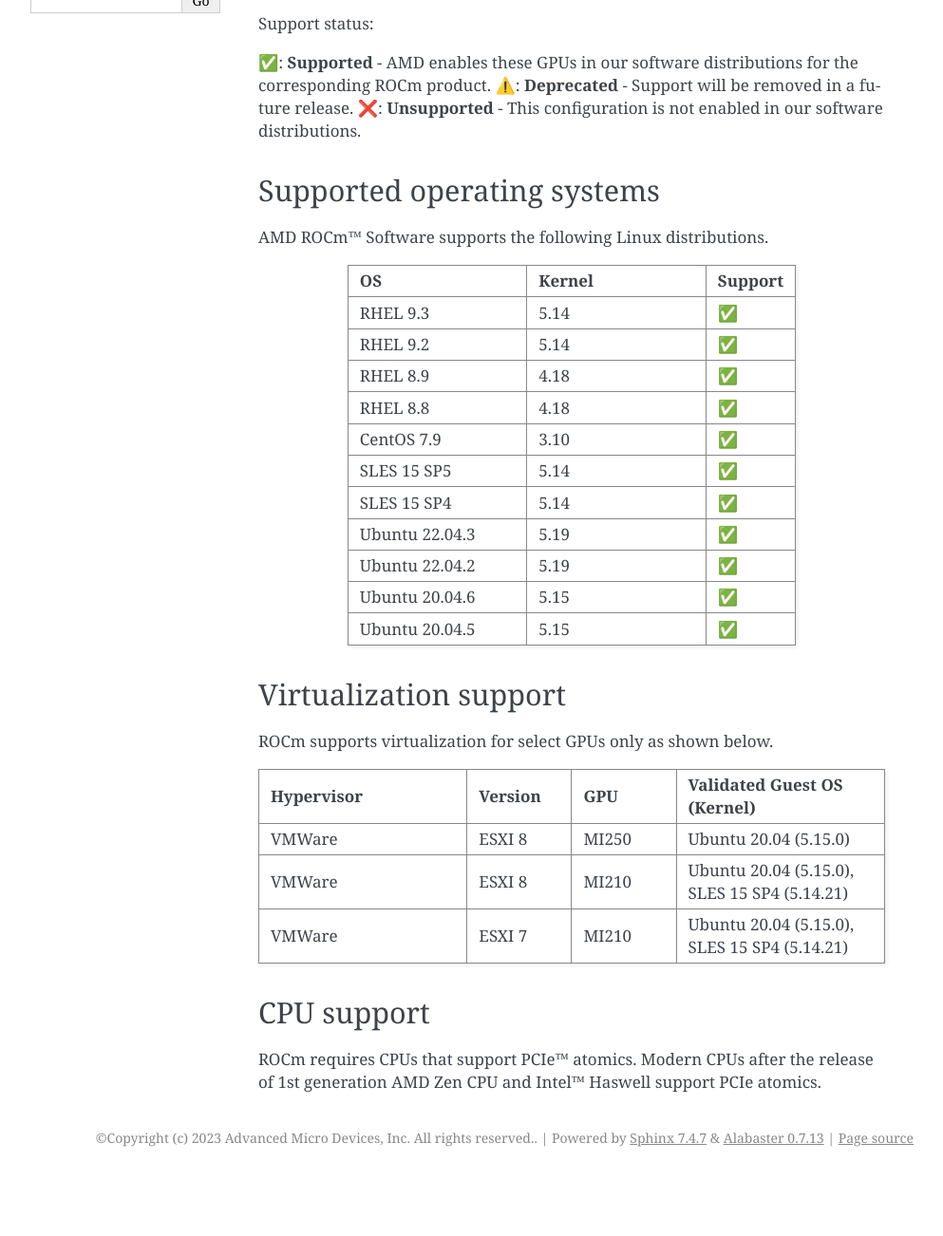
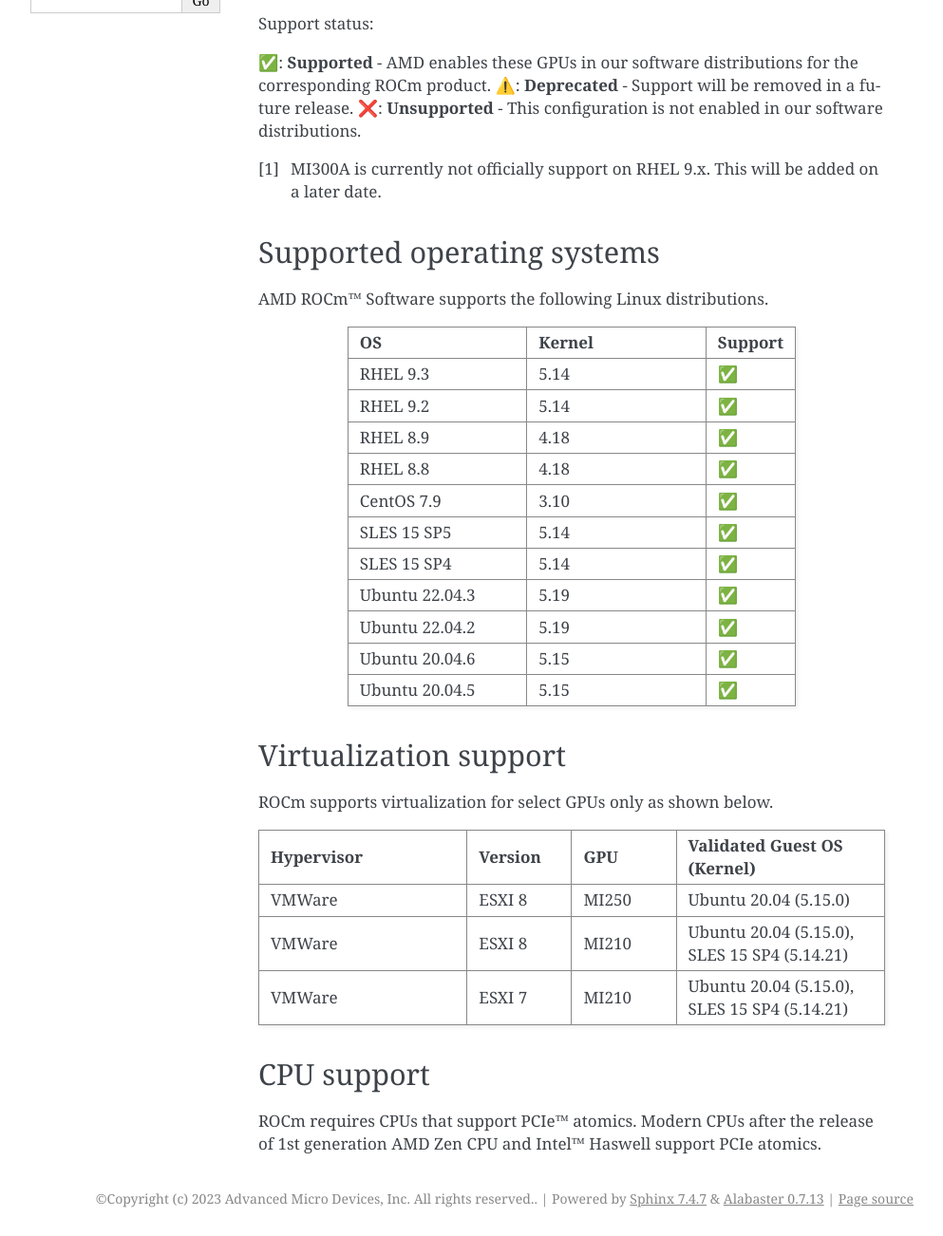
Before and after one commit to ROCm/rocm-install-on-linux, a Sphinx documentation site: the page built from docs/reference/system-requirements.rst, in a window 1280 px wide, cut to the strip 367-1669 px from the top of the page. Shown: the whole strip at 95% size, without its empty margins (148-1141 px from the left). Built offline with Sphinx 7.4.7, drawn with Linux system fonts in a browser that asks for light colours; before the commit the page ends 1605 px from its top, so only the background shows below that.

Commit message:
docs(system-requirements.rst): add a note that mi300a is not officially supported on rhel9

```diff
--- a/docs/reference/system-requirements.rst
+++ b/docs/reference/system-requirements.rst
@@ -31,7 +31,7 @@
             * - AMD Instinct™ MI300A
               - CDNA3
               - gfx940
-              - ✅
+              - ✅ [#]_
 
             * - AMD Instinct™ MI250X
               - CDNA2
@@ -113,6 +113,10 @@
 ✅: **Supported** - AMD enables these GPUs in our software distributions for the corresponding ROCm product.
 ⚠️: **Deprecated** - Support will be removed in a future release.
 ❌: **Unsupported** - This configuration is not enabled in our software distributions.
+
+.. [#]
+    MI300A is currently not officially support on RHEL 9.x.
+    This will be added on a later date.
 
 Supported operating systems
 =============================================
```
